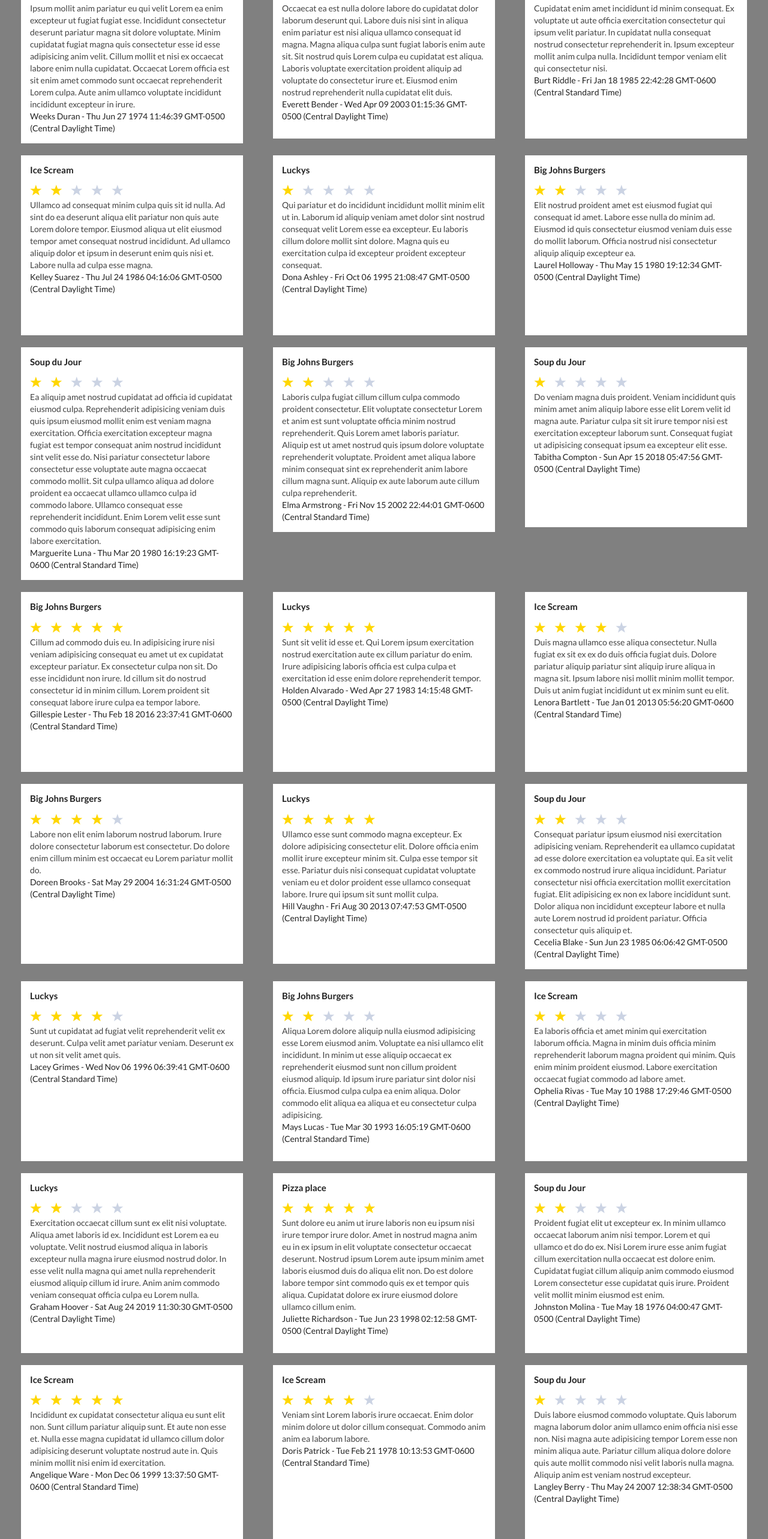
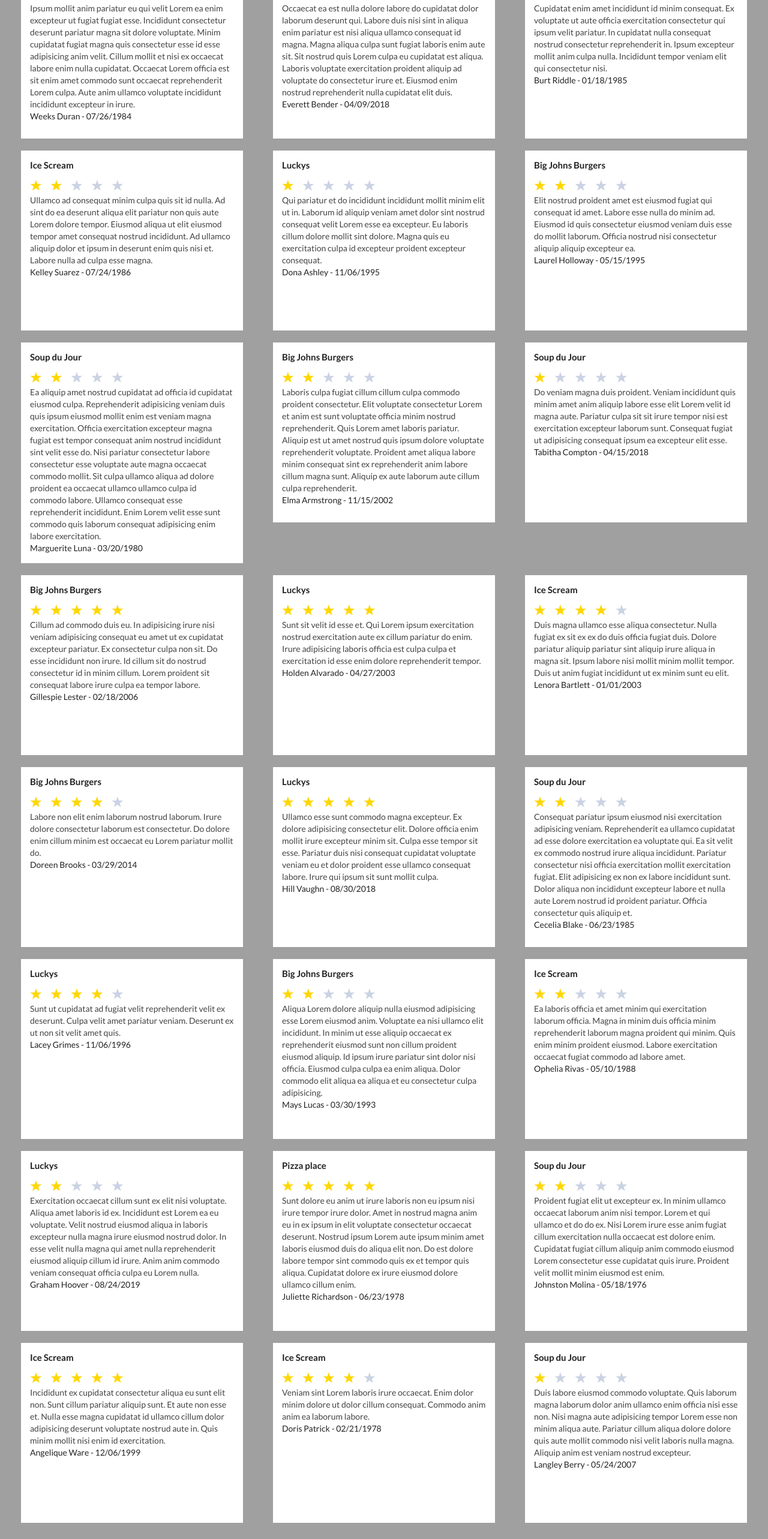
Before and after one commit to brookebryski/Reviews, a React (Create React App) app: page / in a window 1280 px wide. Shown: the part 160-2726 px from the top of the page at 60% size. Built offline with nearby package versions, Linux system fonts and the light colour scheme.

Commit message:
edited datetimes;

```diff
--- a/src/components/Review/Review.css
+++ b/src/components/Review/Review.css
@@ -8,7 +8,6 @@
   grid-gap: 20px;
   width: 100%;
   padding: 20px;
-  background-color: grey;
 }
 
 .card-detail-container {
--- a/src/components/Review/ReviewCardDetails.js
+++ b/src/components/Review/ReviewCardDetails.js
@@ -5,6 +5,7 @@
 import ReviewResponseBox from "../ReviewResponse/ReviewResponseBox";
 
 // This is rendered when a particular review is clicked.
+// It will render ReviewResponseBox and pass the review_id as props. That component will handle reviewResponse logic
 
 const ReviewCardDetails = () => {
   const location = useLocation();
@@ -28,7 +29,7 @@
             {review.author}
           </div>
           <div className="footer">
-           {review.published_at}
+           {review.published_on}
           </div>
         </div>
       </div>
--- a/src/components/Review/ReviewCardHeader.js
+++ b/src/components/Review/ReviewCardHeader.js
@@ -16,7 +16,7 @@
           />
           <div className="card-body">{review.content}</div>
           <div className="card-footer">
-            {review.author} - {review.published_at}
+            {review.author} - {review.published_on}
           </div>
         </div>
       </div>
--- a/src/data.js
+++ b/src/data.js
@@ -5,7 +5,7 @@
       "id": "5d707203b65083001e956f0a",
       "author": "Weeks Duran",
       "place": "Big Johns Burgers",
-      "published_at": "Thu Jun 27 1974 11:46:39 GMT-0500 (Central Daylight Time)",
+      "published_on": "07/26/1984",
       "rating": 5,
       "content": "Ipsum mollit anim pariatur eu qui velit Lorem ea enim excepteur ut fugiat fugiat esse. Incididunt consectetur deserunt pariatur magna sit dolore voluptate. Minim cupidatat fugiat magna quis consectetur esse id esse adipisicing anim velit. Cillum mollit et nisi ex occaecat labore enim nulla cupidatat. Occaecat Lorem officia est sit enim amet commodo sunt occaecat reprehenderit Lorem culpa. Aute anim ullamco voluptate incididunt incididunt excepteur in irure.\r\n"
     },
@@ -13,7 +13,7 @@
       "id": "5d707203f1c60da307b00335",
       "author": "Everett Bender",
       "place": "Soup du Jour",
-      "published_at": "Wed Apr 09 2003 01:15:36 GMT-0500 (Central Daylight Time)",
+      "published_on": "04/09/2018",
       "rating": 2,
       "content": "Occaecat ea est nulla dolore labore do cupidatat dolor laborum deserunt qui. Labore duis nisi sint in aliqua enim pariatur est nisi aliqua ullamco consequat id magna. Magna aliqua culpa sunt fugiat laboris enim aute sit. Sit nostrud quis Lorem culpa eu cupidatat est aliqua. Laboris voluptate exercitation proident aliquip ad voluptate do consectetur irure et. Eiusmod enim nostrud reprehenderit nulla cupidatat elit duis.\r\n"
     },
@@ -21,7 +21,7 @@
       "id": "5d7072035e3b9ab65839a7a7",
       "author": "Burt Riddle",
       "place": "Soup du Jour",
-      "published_at": "Fri Jan 18 1985 22:42:28 GMT-0600 (Central Standard Time)",
+      "published_on": "01/18/1985",
       "rating": 5,
       "content": "Cupidatat enim amet incididunt id minim consequat. Ex voluptate ut aute officia exercitation consectetur qui ipsum velit pariatur. In cupidatat nulla consequat nostrud consectetur reprehenderit in. Ipsum excepteur mollit anim culpa nulla. Incididunt tempor veniam elit qui consectetur nisi.\r\n"
     },
@@ -29,7 +29,7 @@
       "id": "5d707203ac281ba7cb5ded76",
       "author": "Kelley Suarez",
       "place": "Ice Scream",
-      "published_at": "Thu Jul 24 1986 04:16:06 GMT-0500 (Central Daylight Time)",
+      "published_on":"07/24/1986",
       "rating": 2,
       "content": "Ullamco ad consequat minim culpa quis sit id nulla. Ad sint do ea deserunt aliqua elit pariatur non quis aute Lorem dolore tempor. Eiusmod aliqua ut elit eiusmod tempor amet consequat nostrud incididunt. Ad ullamco aliquip dolor et ipsum in deserunt enim quis nisi et. Labore nulla ad culpa esse magna.\r\n"
     },
@@ -37,7 +37,7 @@
       "id": "5d707203cbaeac7faefeed02",
       "author": "Dona Ashley",
       "place": "Luckys",
-      "published_at": "Fri Oct 06 1995 21:08:47 GMT-0500 (Central Daylight Time)",
+      "published_on": "11/06/1995",
       "rating": 1,
       "content": "Qui pariatur et do incididunt incididunt mollit minim elit ut in. Laborum id aliquip veniam amet dolor sint nostrud consequat velit Lorem esse ea excepteur. Eu laboris cillum dolore mollit sint dolore. Magna quis eu exercitation culpa id excepteur proident excepteur consequat.\r\n"
     },
@@ -45,7 +45,7 @@
       "id": "5d7072031aa6b6ac2114a129",
       "author": "Laurel Holloway",
       "place": "Big Johns Burgers",
-      "published_at": "Thu May 15 1980 19:12:34 GMT-0500 (Central Daylight Time)",
+      "published_on": "05/15/1995",
       "rating": 2,
       "content": "Elit nostrud proident amet est eiusmod fugiat qui consequat id amet. Labore esse nulla do minim ad. Eiusmod id quis consectetur eiusmod veniam duis esse do mollit laborum. Officia nostrud nisi consectetur aliquip aliquip excepteur ea.\r\n"
     },
@@ -53,7 +53,7 @@
       "id": "5d70720339cb3df28df914b2",
       "author": "Marguerite Luna",
       "place": "Soup du Jour",
-      "published_at": "Thu Mar 20 1980 16:19:23 GMT-0600 (Central Standard Time)",
+      "published_on": "03/20/1980",
       "rating": 2,
       "content": "Ea aliquip amet nostrud cupidatat ad officia id cupidatat eiusmod culpa. Reprehenderit adipisicing veniam duis quis ipsum eiusmod mollit enim est veniam magna exercitation. Officia exercitation excepteur magna fugiat est tempor consequat anim nostrud incididunt sint velit esse do. Nisi pariatur consectetur labore consectetur esse voluptate aute magna occaecat commodo mollit. Sit culpa ullamco aliqua ad dolore proident ea occaecat ullamco ullamco culpa id commodo labore. Ullamco consequat esse reprehenderit incididunt. Enim Lorem velit esse sunt commodo quis laborum consequat adipisicing enim labore exercitation.\r\n"
     },
@@ -61,7 +61,7 @@
       "id": "5d707203f1d8615c2808e1ea",
       "author": "Elma Armstrong",
       "place": "Big Johns Burgers",
-      "published_at": "Fri Nov 15 2002 22:44:01 GMT-0600 (Central Standard Time)",
+      "published_on": "11/15/2002",
       "rating": 2,
       "content": "Laboris culpa fugiat cillum cillum culpa commodo proident consectetur. Elit voluptate consectetur Lorem et anim est sunt voluptate officia minim nostrud reprehenderit. Quis Lorem amet laboris pariatur. Aliquip est ut amet nostrud quis ipsum dolore voluptate reprehenderit voluptate. Proident amet aliqua labore minim consequat sint ex reprehenderit anim labore cillum magna sunt. Aliquip ex aute laborum aute cillum culpa reprehenderit.\r\n"
     },
@@ -69,7 +69,7 @@
       "id": "5d7072030bef7a653b0b80a4",
       "author": "Tabitha Compton",
       "place": "Soup du Jour",
-      "published_at": "Sun Apr 15 2018 05:47:56 GMT-0500 (Central Daylight Time)",
+      "published_on": "04/15/2018",
       "rating": 1,
       "content": "Do veniam magna duis proident. Veniam incididunt quis minim amet anim aliquip labore esse elit Lorem velit id magna aute. Pariatur culpa sit sit irure tempor nisi est exercitation excepteur laborum sunt. Consequat fugiat ut adipisicing consequat ipsum ea excepteur elit esse.\r\n"
     },
@@ -77,7 +77,7 @@
       "id": "5d707203015653f16822ac2f",
       "author": "Gillespie Lester",
       "place": "Big Johns Burgers",
-      "published_at": "Thu Feb 18 2016 23:37:41 GMT-0600 (Central Standard Time)",
+      "published_on": "02/18/2006",
       "rating": 5,
       "content": "Cillum ad commodo duis eu. In adipisicing irure nisi veniam adipisicing consequat eu amet ut ex cupidatat excepteur pariatur. Ex consectetur culpa non sit. Do esse incididunt non irure. Id cillum sit do nostrud consectetur id in minim cillum. Lorem proident sit consequat labore irure culpa ea tempor labore.\r\n"
     },
@@ -85,7 +85,7 @@
       "id": "5d707203c1f674a904780352",
       "author": "Holden Alvarado",
       "place": "Luckys",
-      "published_at": "Wed Apr 27 1983 14:15:48 GMT-0500 (Central Daylight Time)",
+      "published_on": "04/27/2003",
       "rating": 5,
       "content": "Sunt sit velit id esse et. Qui Lorem ipsum exercitation nostrud exercitation aute ex cillum pariatur do enim. Irure adipisicing laboris officia est culpa culpa et exercitation id esse enim dolore reprehenderit tempor.\r\n"
     },
@@ -93,7 +93,7 @@
       "id": "5d707203b4e4ca8994afa7c0",
       "author": "Lenora Bartlett",
       "place": "Ice Scream",
-      "published_at": "Tue Jan 01 2013 05:56:20 GMT-0600 (Central Standard Time)",
+      "published_on": "01/01/2003",
       "rating": 4,
       "content": "Duis magna ullamco esse aliqua consectetur. Nulla fugiat ex sit ex ex do duis officia fugiat duis. Dolore pariatur aliquip pariatur sint aliquip irure aliqua in magna sit. Ipsum labore nisi mollit minim mollit tempor. Duis ut anim fugiat incididunt ut ex minim sunt eu elit.\r\n"
     },
@@ -101,7 +101,7 @@
       "id": "5d707203e9589b3bc5d329c8",
       "author": "Doreen Brooks",
       "place": "Big Johns Burgers",
-      "published_at": "Sat May 29 2004 16:31:24 GMT-0500 (Central Daylight Time)",
+      "published_on": "03/29/2014",
       "rating": 4,
       "content": "Labore non elit enim laborum nostrud laborum. Irure dolore consectetur laborum est consectetur. Do dolore enim cillum minim est occaecat eu Lorem pariatur mollit do.\r\n"
     },
@@ -109,7 +109,7 @@
       "id": "5d70720394c459b987f5eff4",
       "author": "Hill Vaughn",
       "place": "Luckys",
-      "published_at": "Fri Aug 30 2013 07:47:53 GMT-0500 (Central Daylight Time)",
+      "published_on": "08/30/2018",
       "rating": 5,
       "content": "Ullamco esse sunt commodo magna excepteur. Ex dolore adipisicing consectetur elit. Dolore officia enim mollit irure excepteur minim sit. Culpa esse tempor sit esse. Pariatur duis nisi consequat cupidatat voluptate veniam eu et dolor proident esse ullamco consequat labore. Irure qui ipsum sit sunt mollit culpa.\r\n"
     },
@@ -117,7 +117,7 @@
       "id": "5d707203c45da95d0b5434e9",
       "author": "Cecelia Blake",
       "place": "Soup du Jour",
-      "published_at": "Sun Jun 23 1985 06:06:42 GMT-0500 (Central Daylight Time)",
+      "published_on": "06/23/1985",
       "rating": 2,
       "content": "Consequat pariatur ipsum eiusmod nisi exercitation adipisicing veniam. Reprehenderit ea ullamco cupidatat ad esse dolore exercitation ea voluptate qui. Ea sit velit ex commodo nostrud irure aliqua incididunt. Pariatur consectetur nisi officia exercitation mollit exercitation fugiat. Elit adipisicing ex non ex labore incididunt sunt. Dolor aliqua non incididunt excepteur labore et nulla aute Lorem nostrud id proident pariatur. Officia consectetur quis aliquip et.\r\n"
     },
@@ -125,7 +125,7 @@
       "id": "5d70720303cd3b949a024aa3",
       "author": "Lacey Grimes",
       "place": "Luckys",
-      "published_at": "Wed Nov 06 1996 06:39:41 GMT-0600 (Central Standard Time)",
+      "published_on": "11/06/1996",
       "rating": 4,
       "content": "Sunt ut cupidatat ad fugiat velit reprehenderit velit ex deserunt. Culpa velit amet pariatur veniam. Deserunt ex ut non sit velit amet quis.\r\n"
     },
@@ -133,7 +133,7 @@
       "id": "5d707203485eddf5c6c192f4",
       "author": "Mays Lucas",
       "place": "Big Johns Burgers",
-      "published_at": "Tue Mar 30 1993 16:05:19 GMT-0600 (Central Standard Time)",
+      "published_on": "03/30/1993",
       "rating": 2,
       "content": "Aliqua Lorem dolore aliquip nulla eiusmod adipisicing esse Lorem eiusmod anim. Voluptate ea nisi ullamco elit incididunt. In minim ut esse aliquip occaecat ex reprehenderit eiusmod sunt non cillum proident eiusmod aliquip. Id ipsum irure pariatur sint dolor nisi officia. Eiusmod culpa culpa ea enim aliqua. Dolor commodo elit aliqua ea aliqua et eu consectetur culpa adipisicing.\r\n"
     },
@@ -141,7 +141,7 @@
       "id": "5d7072036ea22796c07121f1",
       "author": "Ophelia Rivas",
       "place": "Ice Scream",
-      "published_at": "Tue May 10 1988 17:29:46 GMT-0500 (Central Daylight Time)",
+      "published_on": "05/10/1988",
       "rating": 2,
       "content": "Ea laboris officia et amet minim qui exercitation laborum officia. Magna in minim duis officia minim reprehenderit laborum magna proident qui minim. Quis enim minim proident eiusmod. Labore exercitation occaecat fugiat commodo ad labore amet.\r\n"
     },
@@ -149,7 +149,7 @@
       "id": "5d707203485e374159791c3e",
       "author": "Graham Hoover",
       "place": "Luckys",
-      "published_at": "Sat Aug 24 2019 11:30:30 GMT-0500 (Central Daylight Time)",
+      "published_on": "08/24/2019",
       "rating": 2,
       "content": "Exercitation occaecat cillum sunt ex elit nisi voluptate. Aliqua amet laboris id ex. Incididunt est Lorem ea eu voluptate. Velit nostrud eiusmod aliqua in laboris excepteur nulla magna irure eiusmod nostrud dolor. In esse velit nulla magna qui amet nulla reprehenderit eiusmod aliquip cillum id irure. Anim anim commodo veniam consequat officia culpa eu Lorem nulla.\r\n"
     },
@@ -157,7 +157,7 @@
       "id": "5d707203bf145ed5249de2ae",
       "author": "Juliette Richardson",
       "place": "Pizza place",
-      "published_at": "Tue Jun 23 1998 02:12:58 GMT-0500 (Central Daylight Time)",
+      "published_on": "06/23/1978",
       "rating": 5,
       "content": "Sunt dolore eu anim ut irure laboris non eu ipsum nisi irure tempor irure dolor. Amet in nostrud magna anim eu in ex ipsum in elit voluptate consectetur occaecat deserunt. Nostrud ipsum Lorem aute ipsum minim amet laboris eiusmod duis do aliqua elit non. Do est dolore labore tempor sint commodo quis ex et tempor quis aliqua. Cupidatat dolore ex irure eiusmod dolore ullamco cillum enim.\r\n"
     },
@@ -165,7 +165,7 @@
       "id": "5d707203e3f9985700e111d3",
       "author": "Johnston Molina",
       "place": "Soup du Jour",
-      "published_at": "Tue May 18 1976 04:00:47 GMT-0500 (Central Daylight Time)",
+      "published_on": "05/18/1976",
       "rating": 2,
       "content": "Proident fugiat elit ut excepteur ex. In minim ullamco occaecat laborum anim nisi tempor. Lorem et qui ullamco et do do ex. Nisi Lorem irure esse anim fugiat cillum exercitation nulla occaecat est dolore enim. Cupidatat fugiat cillum aliquip anim commodo eiusmod Lorem consectetur esse cupidatat quis irure. Proident velit mollit minim eiusmod est enim.\r\n"
     },
@@ -173,7 +173,7 @@
       "id": "5d70720314e8d1c12748aa17",
       "author": "Angelique Ware",
       "place": "Ice Scream",
-      "published_at": "Mon Dec 06 1999 13:37:50 GMT-0600 (Central Standard Time)",
+      "published_on": "12/06/1999",
       "rating": 5,
       "content": "Incididunt ex cupidatat consectetur aliqua eu sunt elit non. Sunt cillum pariatur aliquip sunt. Et aute non esse et. Nulla esse magna cupidatat id ullamco cillum dolor adipisicing deserunt voluptate nostrud aute in. Quis minim mollit nisi enim id exercitation.\r\n"
     },
@@ -181,7 +181,7 @@
       "id": "5d7072034b1f20e3e48afcc0",
       "author": "Doris Patrick",
       "place": "Ice Scream",
-      "published_at": "Tue Feb 21 1978 10:13:53 GMT-0600 (Central Standard Time)",
+      "published_on": "02/21/1978",
       "rating": 4,
       "content": "Veniam sint Lorem laboris irure occaecat. Enim dolor minim dolore ut dolor cillum consequat. Commodo anim anim ea laborum labore.\r\n"
     },
@@ -189,7 +189,7 @@
       "id": "5d707203b93029c4fd555abd",
       "author": "Langley Berry",
       "place": "Soup du Jour",
-      "published_at": "Thu May 24 2007 12:38:34 GMT-0500 (Central Daylight Time)",
+      "published_on": "05/24/2007",
       "rating": 1,
       "content": "Duis labore eiusmod commodo voluptate. Quis laborum magna laborum dolor anim ullamco enim officia nisi esse non. Nisi magna aute adipisicing tempor Lorem esse non minim aliqua aute. Pariatur cillum aliqua dolore dolore quis aute mollit commodo nisi velit laboris nulla magna. Aliquip anim est veniam nostrud excepteur.\r\n"
     },
@@ -197,7 +197,7 @@
       "id": "5d707203ab3c204b8e132ede",
       "author": "Nelda Carlson",
       "place": "Luckys",
-      "published_at": "Tue Feb 26 2008 20:52:20 GMT-0600 (Central Standard Time)",
+      "published_on": "02/26/2008",
       "rating": 1,
       "content": "Labore eiusmod esse reprehenderit ea et irure ipsum aliqua sit amet exercitation laboris ut est. Ex veniam id duis labore pariatur voluptate ipsum sunt laboris. Sit elit ipsum consectetur elit ipsum exercitation eu ullamco. Consequat ea ea sunt aliquip laboris excepteur consectetur duis. Pariatur ipsum laborum fugiat labore eiusmod laboris Lorem exercitation elit tempor nisi dolor eiusmod. Proident consequat eu ullamco amet quis sint velit nostrud.\r\n"
     }
```
Also changed, not shown: src/components/ReviewResponse/ReviewResponse.js (+5 -6 lines).
